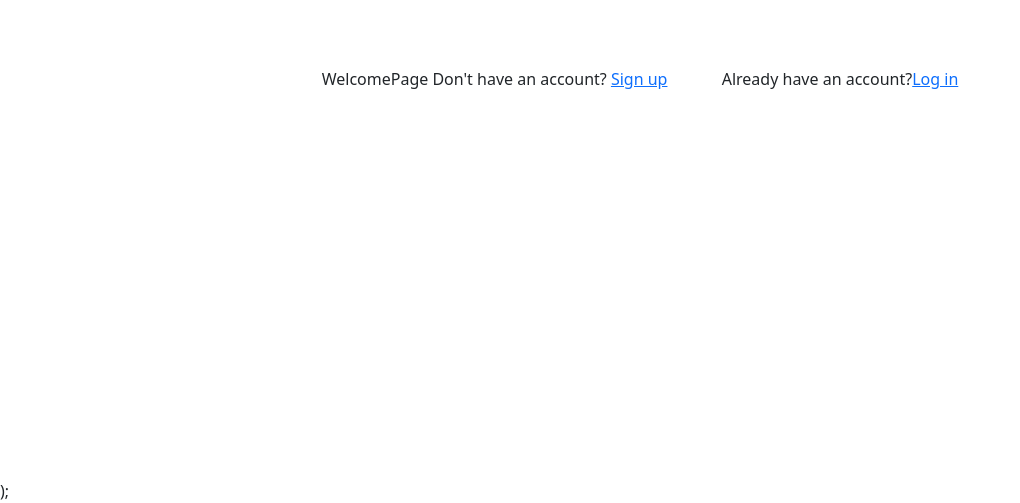
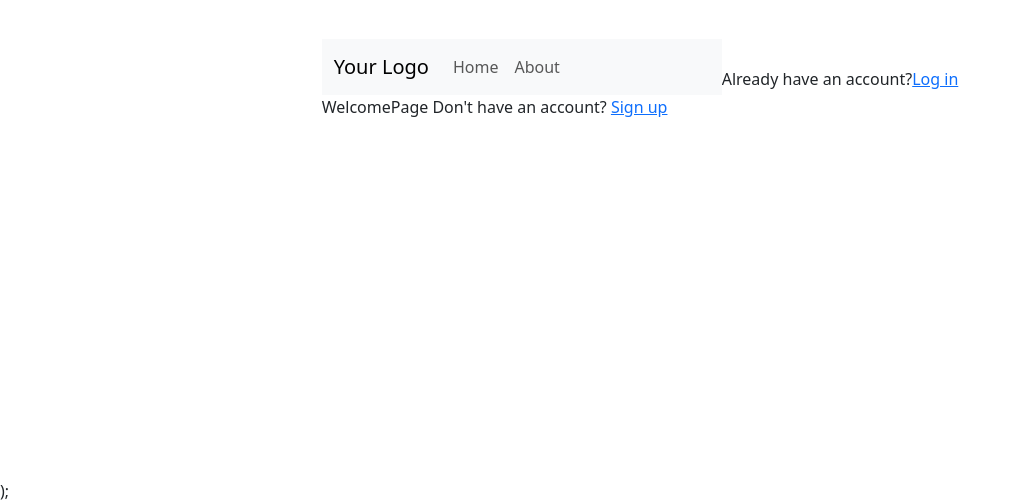
Before and after one commit to thatkhay/GoLocator, a React (Create React App) app in the folder golocator/: page / in a window 1280 px wide. Shown: the part 321-824 px from the top of the page, without its empty margins (0-1020 px from the left). Built offline with nearby package versions, Linux system fonts and the light colour scheme.

Commit message:
added a 404 not found page and also a header  comp

```diff
--- a/golocator/src/App.js
+++ b/golocator/src/App.js
@@ -3,6 +3,7 @@
 import WelcomePage from "./pages/WelcomePage";
 import Signup from "./pages/Signup";
 import Signin from "./pages/Signin";
+import NotFound from "./pages/NotFound";
 
 function App() {
 
@@ -13,6 +14,7 @@
       <Route exact path="/" element={<WelcomePage/>} />
       <Route path="/signup" element={<Signup />} />
       <Route path="/signin" element={<Signin/>} />
+      <Route path="/*" element={<NotFound/>} />
     </Routes>
   </Router>
 
--- /dev/null
+++ b/golocator/src/components/Header.jsx
@@ -0,0 +1,43 @@
+import React from 'react';
+import { Link } from 'react-router-dom'; // If using React Router for navigation
+import 'bootstrap/dist/css/bootstrap.min.css'; // Import Bootstrap CSS
+
+const Header = () => {
+  return (
+    <nav className="navbar navbar-expand-lg navbar-light bg-light">
+      <div className="container">
+        <Link to="/" className="navbar-brand">
+          Your Logo
+        </Link>
+        <button
+          className="navbar-toggler"
+          type="button"
+          data-toggle="collapse"
+          data-target="#navbarNav"
+          aria-controls="navbarNav"
+          aria-expanded="false"
+          aria-label="Toggle navigation"
+        >
+          <span className="navbar-toggler-icon"></span>
+        </button>
+        <div className="collapse navbar-collapse" id="navbarNav">
+          <ul className="navbar-nav ml-auto">
+            <li className="nav-item">
+              <Link to="/" className="nav-link">
+                Home
+              </Link>
+            </li>
+            <li className="nav-item">
+              <Link to="/about" className="nav-link">
+                About
+              </Link>
+            </li>
+            {/* Add more links here */}
+          </ul>
+        </div>
+      </div>
+    </nav>
+  );
+};
+
+export default Header;
--- a/golocator/src/pages/WelcomePage.jsx
+++ b/golocator/src/pages/WelcomePage.jsx
@@ -1,6 +1,7 @@
 import React from 'react'
 import { Container } from "react-bootstrap";
 import { Link } from 'react-router-dom';
+import Header from '../components/Header';
 
 
 
@@ -12,6 +13,7 @@
 
    <Container className="d-flex align-items-center justify-content-center" style={{ minHeight: '100vh' }}>
    <div className="w-100 " style={{ maxWidth: '400px'}}>
+    <Header />
 WelcomePage
 Don't have an account?  <Link to='/signup'>Sign up</Link>
    </div>
```
